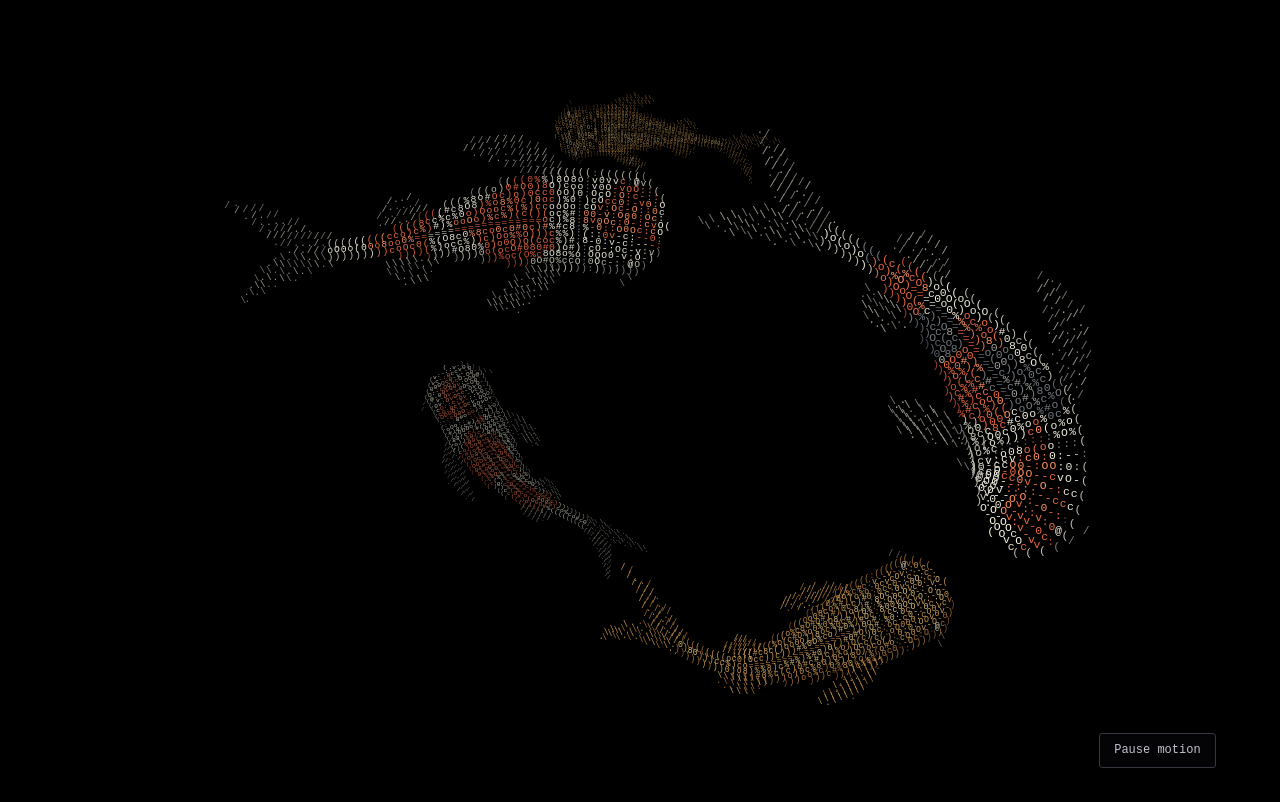
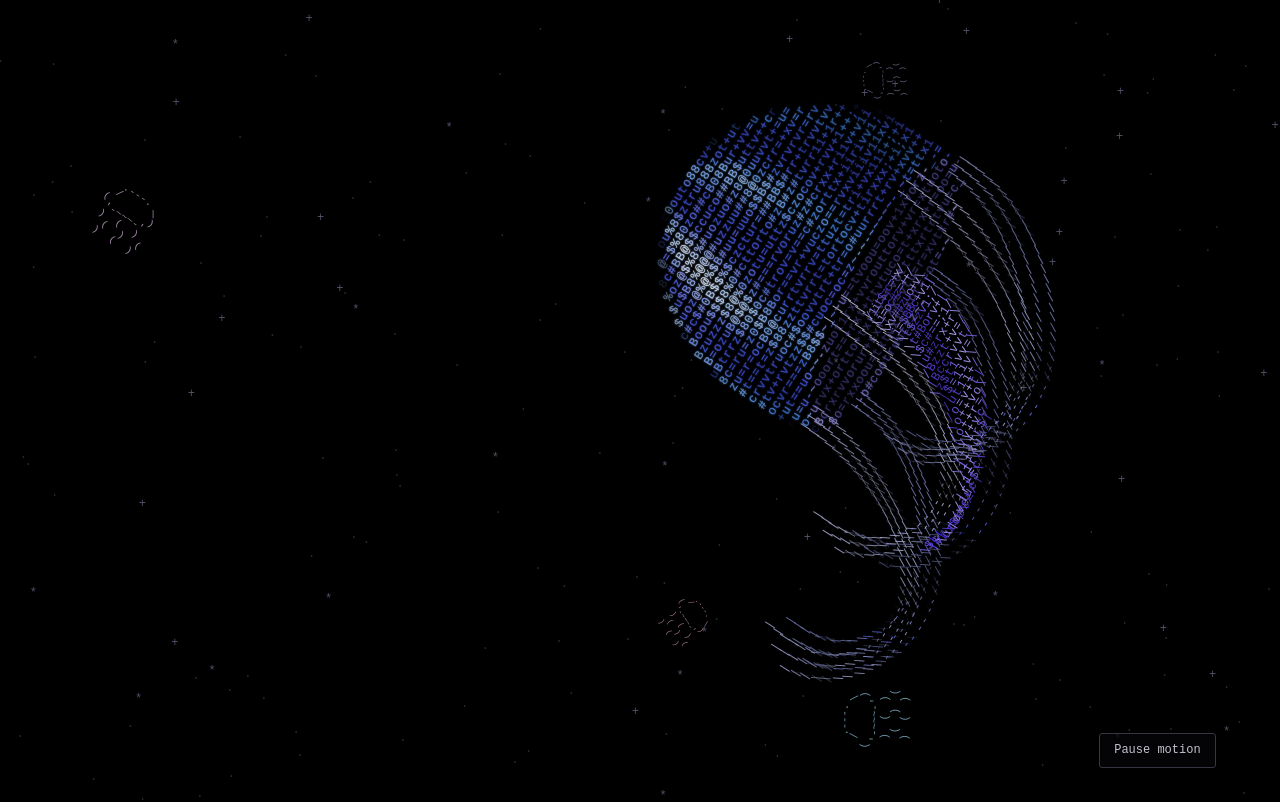
Before and after one commit to Derururu/Derururu.github.io, a plain HTML site: page index.html in a window 1280 px wide. Shown: the top 802 px of the page. Drawn offline with nearby package versions, Linux system fonts and the light colour scheme; animation ran at ten frames a second; a web font is replaced by a local one.

Commit message:
Let the ASCII jellyfish swim independent paths and turn bell-first

```diff
--- a/index.html
+++ b/index.html
@@ -34,6 +34,6 @@
         </div>
     </footer>
 
-    <script src="script.js"></script>
+    <script src="jellyfish.js"></script>
 </body>
 </html>
--- /dev/null
+++ b/jellyfish.js
@@ -0,0 +1,313 @@
+const ocean = document.querySelector('#ocean');
+const ctx = ocean.getContext('2d');
+const motion = document.querySelector('#motion');
+const reducedMotion = matchMedia('(prefers-reduced-motion: reduce)');
+const { sin, cos, sqrt, PI } = Math;
+const tau = 2 * PI;
+const strokeSeconds = 2;
+// Bell, crown stripes, central arm.
+const palettes = [[234, 215, 251], [178, 304, 332], [332, 45, 172], [146, 62, 33], [17, 345, 278], [262, 178, 50]];
+const glyphs = ['.:;!-', '1i;!r', 'trv+x', 'zcuo=', '08B$#', '8B%$@'];
+const miniature = ['  .---.  ', " /     \\", '(       )', " '-~~~-' ", ' )  (  ) ', '  (  )  (', ' )  (  ) '];
+const companions = [
+    { x: .29, y: .37, rx: .21, ry: .25, speed: .25, phase: 2.4, scale: .79, color: '#99829e' },
+    { x: .70, y: .33, rx: .23, ry: .23, speed: -.17, phase: -.8, scale: .57, color: '#756a8e' },
+    { x: .68, y: .64, rx: .24, ry: .26, speed: .22, phase: .5, scale: .86, color: '#6994a4' },
+    { x: .35, y: .62, rx: .25, ry: .23, speed: -.20, phase: 1.7, scale: .60, color: '#a07787' }
+];
+let width, height, cell, line;
+let elapsed = 0;
+let lastFrame;
+let frame;
+let paused = false;
+
+function noise(x, y) {
+    const n = sin(x * 127.1 + y * 311.7) * 43758.5453;
+    return n - Math.floor(n);
+}
+
+function mixHue(a, b, t) {
+    return a + ((b - a + 540) % 360 - 180) * t;
+}
+
+// Ease the reveal and color front without an abrupt start or stop.
+function ease(t) {
+    return t * t * t * (10 + t * (-15 + 6 * t));
+}
+
+// Low harmonics fitted to the recording's bell width. The curve loops without a seam.
+function bellRadius(time) {
+    const a = PI * (time - 5.28);
+    return 18.7 + 3 * cos(a) - .41 * sin(a) + .65 * sin(2 * a) + .32 * cos(2 * a);
+}
+
+// Project the bell and its rim in the same square coordinate system as the trailing links.
+function pose(time) {
+    const radius = bellRadius(time);
+    const tuck = (22.6 - radius) / 7.6;
+    const reveal = reducedMotion.matches ? 1 : ease(Math.max(0, Math.min(1, time / 2.8)));
+    const pitch = -1.38 + reveal * (1.69 + .07 * cos(.54 * time));
+    const roll = -.17 * sin(.54 * (time - .36));
+    const beat = PI * (time - 5.28);
+    const course = 1.45 + .19 * time - .028 * cos(beat);
+    const rx = .22 * width / cell, ry = .23 * height / cell;
+    const heading = Math.atan2(rx * cos(course), ry * sin(course));
+    return {
+        radius, height: 21 + 1.9 * tuck, reveal, course, rx, ry,
+        x: rx * sin(course), y: ry * cos(course),
+        heading, cosHeading: cos(heading), sinHeading: sin(heading),
+        cosPitch: cos(pitch), sinPitch: sin(pitch), cosRoll: cos(roll), sinRoll: sin(roll)
+    };
+}
+
+const rimLevel = .32;
+const links = 20;
+const fixedStep = 1 / 90;
+let simulatedAt = -Infinity;
+let bundles = [];
+
+// A turn bends the first link. Each damped joint follows the angle above it,
+// carrying that bend down the three filaments sharing the guide.
+function advanceTentacles(time, view) {
+    if (time < simulatedAt - fixedStep - 1e-8 || time - simulatedAt > .5) {
+        simulatedAt = time - 3.2;
+        bundles = [];
+    }
+    while (simulatedAt < time) {
+        simulatedAt += fixedStep;
+        const body = pose(simulatedAt);
+        const beat = PI * (simulatedAt - 5.28);
+        // Sample the course behind the bell by distance, so the trailing tips round the same corner.
+        let course = body.course;
+        const bends = [];
+        for (let j = 0; j < links; j++) {
+            const speed = Math.hypot(body.rx * cos(course), body.ry * sin(course));
+            const step = .82 * (50 / links) / speed;
+            bends.push(-step * body.rx * body.ry / (speed * speed));
+            course -= step;
+        }
+        for (let b = 0; b < 6; b++) {
+            const angle = tau * b / 6 + simulatedAt * .37;
+            const r = body.radius * sqrt(1 - rimLevel ** 2);
+            const rimX = r * cos(angle);
+            const rimY = body.height * rimLevel * body.cosPitch - r * sin(angle) * body.sinPitch;
+            const lx = body.cosRoll * rimX - body.sinRoll * rimY;
+            const ly = body.sinRoll * rimX + body.cosRoll * rimY;
+            const rootX = body.x + body.cosHeading * lx - body.sinHeading * ly;
+            const rootY = body.y + body.sinHeading * lx + body.cosHeading * ly;
+            const length = (47 + 6 * noise(b, 4)) / links;
+            const chain = bundles[b] ??= Array.from({ length: links + 1 }, () =>
+                ({ x: rootX, y: rootY, oldX: rootX, oldY: rootY, angle: -body.heading, angularVelocity: 0 }));
+            chain[0].angle = -body.heading - .18 * sin(angle) * cos(beat);
+            chain[0].oldX = chain[0].x;
+            chain[0].oldY = chain[0].y;
+            chain[0].x = rootX;
+            chain[0].y = rootY;
+            for (let j = 1; j <= links; j++) {
+                const node = chain[j], parent = chain[j - 1];
+                const d = j / links;
+                const current = .029 * sin(beat - 5.5 * d) + .012 * sin(angle + 3 * d);
+                const delta = parent.angle + bends[j - 1] + current - node.angle;
+                node.angularVelocity += fixedStep * (165 * Math.atan2(sin(delta), cos(delta)) - 18 * node.angularVelocity);
+                node.angle += fixedStep * node.angularVelocity;
+                node.oldX = node.x;
+                node.oldY = node.y;
+                node.x = parent.x + length * sin(node.angle);
+                node.y = parent.y + length * cos(node.angle);
+            }
+        }
+    }
+    const blend = Math.max(0, Math.min(1, 1 - (simulatedAt - time) / fixedStep));
+    for (const chain of bundles) {
+        for (const node of chain) {
+            const dx = node.oldX + blend * (node.x - node.oldX) - view.x;
+            const dy = node.oldY + blend * (node.y - node.oldY) - view.y;
+            node.drawX = view.cosHeading * dx + view.sinHeading * dy;
+            node.drawY = -view.sinHeading * dx + view.cosHeading * dy;
+        }
+    }
+}
+
+function draw(time) {
+    const stroke = Math.max(0, (time - 5.65) / strokeSeconds + 1);
+    const cycle = Math.floor(stroke);
+    const phase = stroke - cycle;
+    const palette = palettes[cycle % palettes.length];
+    const previous = palettes[Math.max(0, cycle - 1) % palettes.length];
+    const body = pose(time);
+    const sideView = body.reveal;
+    const cx = width / 2 + body.x * cell;
+    const cy = height / 2 + body.y * cell;
+    advanceTentacles(time, body);
+    ctx.clearRect(0, 0, width, height);
+    ctx.font = `${cell * 1.47}px ui-monospace, monospace`;
+    ctx.textAlign = 'center';
+    ctx.textBaseline = 'middle';
+    for (let i = 0; i < width * height / 5000; i++) {
+        const n = noise(i, 3);
+        ctx.fillStyle = n > .78 ? '#505167' : '#292935';
+        ctx.fillText(n > .90 ? '+' : n > .78 ? '*' : '.', width * noise(i, 5), height * noise(i, 6));
+    }
+
+    for (const {x, y, rx, ry, speed, phase, scale, color} of companions) {
+        const beat = time * (2.5 + scale) + phase;
+        const t = phase + speed * (time - .16 * cos(beat));
+        ctx.save();
+        ctx.translate(width * (x + rx * cos(t)), height * (y + ry * sin(t)));
+        ctx.rotate(Math.atan2(-width * rx * speed * sin(t), -height * ry * speed * cos(t)));
+        ctx.scale(1 + .10 * cos(beat), 1 - .06 * cos(beat));
+        ctx.fillStyle = color;
+        ctx.font = `${cell * scale * 1.55}px monospace`;
+        miniature.forEach((part, i) => {
+            ctx.fillText(part, i > 3 ? cell * scale * .45 * sin(beat - i * .6) : 0, (i - 2) * line * scale);
+        });
+        ctx.restore();
+    }
+
+    ctx.save();
+    ctx.translate(cx, cy);
+    ctx.rotate(body.heading);
+    ctx.font = `500 ${cell * 1.52}px ui-monospace, monospace`;
+    const tailLength = 39;
+    ctx.globalAlpha = sideView;
+    for (let row = 0; sideView > 0 && row <= tailLength; row++) {
+        const depth = row / tailLength;
+        const arrival = ease(Math.max(0, Math.min(1, (phase - depth * .77) / .13)));
+        const wave = sin(PI * arrival) ** 2;
+        const threadHue = mixHue(previous[0], palette[0], arrival);
+        const coreHue = mixHue(previous[2], palette[2], arrival);
+        const spin = (time - depth * 1.05) * .37;
+        for (let strand = 0; strand < bundles.length * 3; strand++) {
+            const b = Math.floor(strand / 3);
+            const chain = bundles[b];
+            const reach = depth * (1 - .045 * (strand % 3)) * links;
+            const j = Math.min(links - 1, Math.floor(reach)), f = reach - j;
+            const p = chain[j], q = chain[j + 1];
+            const dx = q.drawX - p.drawX, dy = q.drawY - p.drawY;
+            const member = strand % 3 - 1;
+            const theta = tau * b / 6 + spin;
+            const separation = member * (1.25 + .48 * sin(5 * depth + theta));
+            const invLength = 1 / Math.hypot(dx, dy);
+            const x = p.drawX + f * dx + dy * invLength * separation;
+            const rootY = chain[0].drawY;
+            const y = (rootY + sideView * (p.drawY + f * dy - rootY - dx * invLength * separation)) / 1.4;
+            const direction = Math.atan2(dx, dy);
+            ctx.fillStyle = `hsl(${threadHue} ${22 + wave * 49}% ${61 + 13 * sin(theta) + 16 * wave - depth * 8}%)`;
+            const sector = (direction / (PI / 4) + 8) % 4;
+            const index = Math.floor(sector), blend = ease(sector - index);
+            const strokes = '|\\-/';
+            ctx.globalAlpha = sideView * (1 - blend);
+            ctx.fillText(strokes[index], x * cell, y * line);
+            ctx.globalAlpha = sideView * blend;
+            ctx.fillText(strokes[(index + 1) % 4], x * cell, y * line);
+        }
+
+        if (row > 29) continue;
+        ctx.globalAlpha = sideView;
+        const armDepth = row / 30;
+        const twist = spin + armDepth * 2.9;
+        const reach = depth * links, j = Math.floor(reach), f = reach - j;
+        let mid = 0, armY = 0;
+        for (const chain of bundles) {
+            mid += chain[j].drawX * (1 - f) + chain[j + 1].drawX * f;
+            armY += chain[j].drawY * (1 - f) + chain[j + 1].drawY * f;
+        }
+        mid = mid / bundles.length + 1.8 * sin(twist) * sin(PI * armDepth);
+        armY = armY / bundles.length * sideView / 1.4;
+        const restHalf = 5.4 - 3.9 * armDepth;
+        const foldWidth = .57 + .53 * Math.abs(cos(twist));
+        for (let col = -Math.floor(restHalf); col <= restHalf; col++) {
+            const edge = Math.abs(col) > restHalf - 1;
+            const grain = noise(col, row);
+            const fold = .5 + .5 * cos(col * .8 + row * .22 - time * .7);
+            const chars = glyphs[Math.floor(1.3 + 2.2 * (.5 + .5 * cos(col * .8 + row * .22)) + 1.5 * grain)];
+            ctx.fillStyle = `hsl(${coreHue} ${58 + wave * 24}% ${38 + 28 * fold + 14 * grain + 12 * wave}%)`;
+            ctx.fillText(edge ? '|/\\'[Math.floor(grain * 3)] : chars[Math.floor(grain * chars.length)],
+                (mid + col * foldWidth) * cell, armY * line);
+        }
+    }
+
+    ctx.globalAlpha = 1;
+    const change = cycle === 0 ? 1 : ease(Math.min(1, phase / .13));
+    const baseHue = mixHue(previous[0], palette[0], change);
+    const stripeHue = mixHue(previous[1], palette[1], change);
+    const yaw = time * .37;
+    ctx.shadowBlur = cell * .22;
+    // Intersect each viewing ray with a tilted ellipsoid, cut just below its equator.
+    // The exposed mouth is an elliptical opening on the same surface as the dome.
+    const R = body.radius, H = body.height;
+    const projectedH = Math.hypot(H * body.cosPitch, R * body.sinPitch);
+    const nyScale = H * body.cosPitch / projectedH, nzScale = -R * body.sinPitch / projectedH;
+    const lipRadius = sqrt(1 - rimLevel ** 2);
+    for (let col = -24; col <= 24; col++) {
+        for (let row = -19; row <= 18; row++) {
+            const x = body.cosRoll * col + body.sinRoll * row * 1.4;
+            const y = -body.sinRoll * col + body.cosRoll * row * 1.4;
+            const u = x / R, v = y / projectedH;
+            const silhouette = 1 - Math.hypot(u, v);
+            if (silhouette < -.5 / R) continue;
+            const front = sqrt(Math.max(0, 1 - u * u - v * v));
+            const ny = nyScale * v - nzScale * front;
+            const nz = nzScale * v + nyScale * front;
+            const mouth = ny > rimLevel;
+            const mouthZ = body.sinPitch > .001 ? (H * rimLevel * body.cosPitch - y) / (R * body.sinPitch) : 0;
+            const lipDistance = mouth ? lipRadius - Math.hypot(u, mouthZ) : rimLevel - ny;
+            if (mouth && (body.sinPitch <= 0 || lipDistance < -.4 / R)) continue;
+            const coverage = ease(Math.max(0, Math.min(1, .5 + silhouette * R)));
+            const grain = noise(col, row);
+            const longitude = Math.atan2(u, nz);
+            const stripe = (.5 + .5 * cos(8 * (longitude - yaw) + ny * .7)) ** 2;
+            const normalLight = Math.max(0, -.36 * u - .64 * ny + .58 * nz);
+            const edge = Math.exp(-((lipDistance / .075) ** 2));
+            const glint = Math.max(0, -.42 * u - .53 * ny + .73 * nz) ** 9;
+            const light = mouth ? .21 + .13 * stripe + .28 * edge
+                : .13 + normalLight * (.19 + .43 * stripe) + .22 * glint + .23 * edge;
+            const chars = glyphs[Math.min(5, Math.floor((.1 + light + .19 * grain) * 6))];
+            const hue = mouth ? mixHue(baseHue, 248, .60) : mixHue(baseHue, stripeHue, stripe);
+            ctx.fillStyle = `hsl(${hue} ${mouth ? 35 : 54}% ${22 + 65 * light + 9 * grain}%)`;
+            ctx.shadowColor = ctx.fillStyle;
+            ctx.globalAlpha = coverage * (mouth ? .50 + .48 * edge : 1);
+            const char = edge > .85 ? '_-~'[Math.floor(grain * 3)] : chars[Math.floor(grain * chars.length)];
+            ctx.fillText(char, col * cell, row * line);
+        }
+    }
+    ctx.restore();
+}
+
+function animate(now) {
+    if (lastFrame !== undefined) elapsed += (now - lastFrame) / 1000;
+    lastFrame = now;
+    draw(elapsed);
+    frame = requestAnimationFrame(animate);
+}
+
+function updateMotion() {
+    cancelAnimationFrame(frame);
+    lastFrame = undefined;
+    motion.hidden = reducedMotion.matches;
+    motion.textContent = paused ? 'Resume motion' : 'Pause motion';
+    if (!paused && !reducedMotion.matches && !document.hidden) frame = requestAnimationFrame(animate);
+}
+
+function resize() {
+    const dpr = Math.min(devicePixelRatio, 2);
+    width = ocean.clientWidth;
+    height = ocean.clientHeight;
+    ocean.width = Math.round(width * dpr);
+    ocean.height = Math.round(height * dpr);
+    ctx.setTransform(dpr, 0, 0, dpr, 0, 0);
+    cell = Math.min(width, height) / 98;
+    line = cell * 1.4;
+    simulatedAt = -Infinity;
+    draw(elapsed);
+}
+
+motion.addEventListener('click', () => {
+    paused = !paused;
+    updateMotion();
+});
+reducedMotion.addEventListener('change', updateMotion);
+document.addEventListener('visibilitychange', updateMotion);
+window.addEventListener('resize', resize);
+resize();
+updateMotion();
--- a/script.js
+++ /dev/null
@@ -1,169 +0,0 @@
-const ocean = document.querySelector('#ocean');
-const ctx = ocean.getContext('2d');
-const motion = document.querySelector('#motion');
-const reducedMotion = matchMedia('(prefers-reduced-motion: reduce)');
-const { sin, cos, sqrt, PI } = Math;
-const tau = 2 * PI;
-let width, height;
-let elapsed = 0;
-let lastFrame;
-let frame;
-let paused = false;
-
-const scales = {
-    ivory: ['#797d78', '#bebeb0', '#eceadb', '#fff7e4'],
-    red:   ['#983e31', '#c95135', '#e96a43', '#ff9261'],
-    ink:   ['#444852', '#59616a', '#747b80', '#a0a09c'],
-    gold:  ['#966033', '#bc803e', '#e4ad5b', '#fbd58b'],
-    fin:   ['#575957', '#787872', '#9e9c91', '#c5c1ae']
-};
-
-function grain(x, y) {
-    const n = sin(x * 127.1 + y * 311.7) * 43758.5453;
-    return n - Math.floor(n);
-}
-
-// Keep each glyph and its pigment on the same scale while the body flexes.
-function markings(seed, golden) {
-    const stations = [];
-    const patches = [[8 + 2 * sin(seed), -1, 5.5, 4], [23, 2 * cos(seed), 6.8, 6.5], [38 + 2 * cos(seed), -1, 5.4, 4]];
-    for (let col = 0; col <= 64; col++) {
-        const marks = [];
-        const taper = Math.max(0, Math.min(1, (col - 12) / 38));
-        const nose = sqrt(1 - Math.max(0, 1 - col / 6) ** 2);
-        const radius = nose * (1.1 + 3.2 * (1 + cos(PI * taper)));
-        const tail = Math.max(0, (col - 48) / 16);
-        const pectoral = (col - 14) / 15;
-        const pelvic = (col - 34) / 9;
-        for (let row = -16; row <= 16; row++) {
-            const side = Math.abs(row);
-            const n = grain(col + seed * 13, row);
-            const body = col <= 50 && side <= radius;
-            const eye = (col === 5 || col === 6) && side === 6;
-            const barbel = col > 1 && col < 7 && side === col + 3;
-            const tailFin = tail > 0 && side <= 1.3 + 6.3 * tail &&
-                side >= Math.max(0, 15 * (tail - .56));
-            const pairedFin = (pectoral > 0 && pectoral < 1 &&
-                side >= 5.8 + 5.9 * pectoral ** 1.3 && side <= 6.5 + 5.4 * pectoral + 4.5 * sin(PI * pectoral)) ||
-                (pelvic > 0 && pelvic < 1 && side >= 3 && side <= 3 + 4 * sin(PI * pelvic));
-            if (!(body || eye || barbel || tailFin || pairedFin)) continue;
-
-            let pigment = 'fin', light = 1, glyph;
-            if (barbel && !body) {
-                glyph = row < 0 ? '/' : '\\';
-            } else if (eye) {
-                glyph = col === 5 ? '@' : ':';
-                pigment = col === 5 ? 'ivory' : 'ink';
-                light = col === 5 ? 3 : 0;
-            } else if (body) {
-                const lat = row / Math.max(1, radius);
-                const ridges = sqrt(Math.max(0, 1 - lat * lat));
-                light = Math.min(3, Math.floor(2.65 * ridges + .7 * n - .28 * lat));
-                const x = col + 1.5 * sin(row * .74 + seed) + .8 * sin(col * .71);
-                const y = row + 1.3 * sin(col * .48 + seed);
-                const red = patches.some(([cx, cy, rx, ry]) => ((x - cx) / rx) ** 2 + ((y - cy) / ry) ** 2 < 1);
-                const black = seed % 2 === 0 && (Math.hypot((x - 19) / 1.5, y + 2) < 3.5 ||
-                    Math.hypot(x - 32, y - 3) < 3.1 || Math.hypot(x - 43, y + 1) < 2.4);
-                pigment = golden ? 'gold' : black ? 'ink' : red ? 'red' : 'ivory';
-                const chars = col < 12 ? ':-vc0O' : (col % 2 === 0 ? 'c()o0%8#' : ')coO0%');
-                glyph = chars[Math.floor(n * chars.length)];
-                if (side > radius - .8) glyph = row > 0 ? ')' : '(';
-                if (col === Math.round(13 - 2.3 * lat * lat)) { glyph = ':'; light = 0; }
-                if (row === 0 && col > 18 && col < 38) { glyph = '='; light = 1; }
-            } else {
-                const ray = tailFin ? (side + .5) / (1.5 + tail * 6.3) : (side - radius) / 8;
-                light = Math.min(3, Math.floor(1 + 2 * (.5 + .5 * cos(ray * 17 + seed))));
-                glyph = n < .30 ? '.' : row > 0 ? '\\' : '/';
-                if (golden) pigment = 'gold';
-            }
-            marks.push({row, glyph, color: scales[pigment][light], fin: !body && !eye && !barbel});
-        }
-        stations.push(marks);
-    }
-    return stations;
-}
-
-// Smaller fish occupy the deeper, dimmer part of the pond.
-const school = [
-    {phase: 5.05, size: .42, speed: -.15, rx: .24, ry: .32, alpha: .64, gold: true},
-    {phase: 2.4, size: .54, speed: .17, rx: .17, ry: .18, alpha: .74},
-    {phase: 1.52, size: .72, speed: -.18, rx: .29, ry: .31, alpha: .88, gold: true},
-    {phase: 3.70, size: .85, speed: .20, rx: .33, ry: .25, alpha: .96},
-    {phase: -.36, size: 1, speed: .21, rx: .31, ry: .28, alpha: 1}
-];
-school.forEach((fish, i) => { fish.stations = markings(i + 2, fish.gold); });
-
-function draw(time) {
-    ctx.clearRect(0, 0, width, height);
-    ctx.textAlign = 'center';
-    ctx.textBaseline = 'middle';
-    const length = Math.min(width * .66, height * .64);
-    for (const fish of school) {
-        const unit = length * fish.size / 64;
-        const beat = time * (4.9 + fish.size) + 3 * fish.phase;
-        const effort = .30 + .70 * (.5 + .5 * cos(time * .85 + fish.phase)) ** 2;
-        const direction = Math.sign(fish.speed);
-        let route = fish.phase + fish.speed * (time + .22 * sin(.85 * time + fish.phase));
-        let x = width * (.5 + fish.rx * cos(route) + .032 * sin(2 * route + fish.phase));
-        let y = height * (.5 + fish.ry * sin(route) + .038 * cos(2 * route - fish.phase));
-        ctx.font = `500 ${unit * 1.43}px ui-monospace, monospace`;
-        ctx.globalAlpha = fish.alpha;
-
-        for (let col = 0; col < fish.stations.length; col++) {
-            const depth = col / 64;
-            const dx = width * (-fish.rx * sin(route) + .064 * cos(2 * route + fish.phase));
-            const dy = height * (fish.ry * cos(route) - .076 * sin(2 * route - fish.phase));
-            // Lay the spine back along the route. A travelling bend grows toward the forked tail.
-            const heading = Math.atan2(direction * dy, direction * dx)
-                + (.045 + .85 * depth ** 1.65) * effort * sin(beat - 6.8 * depth);
-            const tx = cos(heading), ty = sin(heading);
-            if (col) {
-                x -= unit * tx;
-                y -= unit * ty;
-            }
-            const finBeat = .89 + .15 * sin(beat * .58 - depth * 3);
-            for (const mark of fish.stations[col]) {
-                const across = mark.row * unit * (mark.fin ? finBeat : 1);
-                ctx.fillStyle = mark.color;
-                ctx.fillText(mark.glyph, x - across * ty, y + across * tx);
-            }
-            route -= direction * unit / Math.hypot(dx, dy);
-        }
-    }
-    ctx.globalAlpha = 1;
-}
-
-function animate(now) {
-    if (lastFrame !== undefined) elapsed += (now - lastFrame) / 1000;
-    lastFrame = now;
-    draw(elapsed);
-    frame = requestAnimationFrame(animate);
-}
-
-function updateMotion() {
-    cancelAnimationFrame(frame);
-    lastFrame = undefined;
-    motion.hidden = reducedMotion.matches;
-    motion.textContent = paused ? 'Resume motion' : 'Pause motion';
-    if (!paused && !reducedMotion.matches && !document.hidden) frame = requestAnimationFrame(animate);
-}
-
-function resize() {
-    const dpr = Math.min(devicePixelRatio, 2);
-    width = ocean.clientWidth;
-    height = ocean.clientHeight;
-    ocean.width = Math.round(width * dpr);
-    ocean.height = Math.round(height * dpr);
-    ctx.setTransform(dpr, 0, 0, dpr, 0, 0);
-    draw(elapsed);
-}
-
-motion.addEventListener('click', () => {
-    paused = !paused;
-    updateMotion();
-});
-reducedMotion.addEventListener('change', updateMotion);
-document.addEventListener('visibilitychange', updateMotion);
-window.addEventListener('resize', resize);
-resize();
-updateMotion();
```
